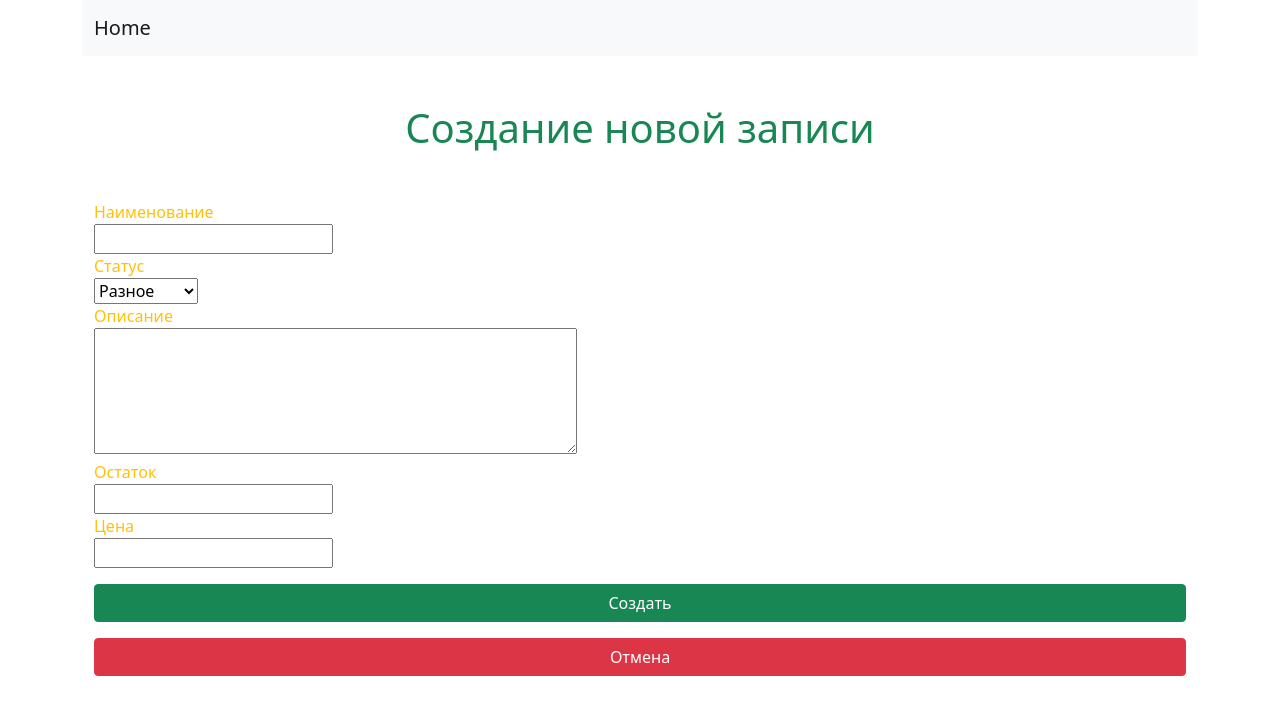
After one commit to romanov-kubanych/lab01, a Django app: page /product/add/ in a window 1280 px wide. The commit adds this page. Shown: the top 715 px of the page. Run offline with Django 4.2, Linux system fonts and the light colour scheme.

Commit message:
Реализовано создание записей

```diff
--- /dev/null
+++ b/webapp/forms.py
@@ -0,0 +1,26 @@
+from django import forms
+from django.forms import widgets
+
+from webapp.models import STATUS_CHOICES
+
+
+class ProductForm(forms.Form):
+    title = forms.CharField(max_length=100,
+                            required=True,
+                            label="Наименование",
+                            error_messages={"required": "Поле обязательно для заполнения",
+                                            "max_length": "Максимальная длина поля 100"})
+    category = forms.ChoiceField(required=True,
+                                 label="Статус",
+                                 choices=STATUS_CHOICES,
+                                 initial=STATUS_CHOICES[0][1],
+                                 error_messages={"required": "Поле обязательно для заполнения",
+                                                 "max_length": "Максимальная длина поля 100"}
+                                 )
+    description = forms.CharField(max_length=2000, required=True, label="Описание",
+                                  widget=widgets.Textarea(attrs={"rows": 5, "cols": 50}),
+                                  error_messages={"required": "Поле обязательно для заполнения",
+                                                  "max_length": "Максимальная длина поля 2000"})
+    balance = forms.IntegerField(min_value=0, required=True, label='Остаток',
+                                 error_messages={"required": "Поле обязательно для заполнения"})
+    price = forms.DecimalField(max_digits=7, decimal_places=2, label='Цена')
--- a/webapp/templates/base.html
+++ b/webapp/templates/base.html
@@ -22,7 +22,7 @@
           <ul class="navbar-nav">
             {% block nav %}
             <li class="nav-item">
-              <a class="nav-link" href='#'>Создать запись</a>
+              <a class="nav-link" href='{% url 'create_view' %}'>Создать запись</a>
             </li>
             {% endblock %}
           </ul>
--- /dev/null
+++ b/webapp/templates/partial/form.html
@@ -0,0 +1,19 @@
+{% csrf_token %}
+
+{% for error in form.non_field_errors %}
+   <p class="text-danger m-0">{{ error }}</p>
+{% endfor %}
+
+<div class="mb-3">
+  {% for field in form %}
+    <div class='text-warning'>
+    <p class="m-0"><label for="{{ field.id_for_label }}">{{ field.label }}</label></p>
+    {% for error in field.errors %}
+        <p class="text-danger m-0">{{ error }}</p>
+    {% endfor %}
+    {{ field }}
+    </div>
+{% endfor %}
+</div>
+
+<input class="btn btn-success w-100" type="submit" value="{{ button_text }}"/>
--- /dev/null
+++ b/webapp/templates/product_create.html
@@ -0,0 +1,25 @@
+{% extends 'base.html' %}
+
+{% block title %}
+    Создание новой записи
+{% endblock %}
+
+{% block nav %}
+
+{% endblock %}
+
+{% block  content %}
+<div class="container">
+        <div class="text-center my-5">
+            <h1 class="text-success">Создание новой записи</h1>
+        </div>
+        <div>
+            <form method="post">
+                {% include 'partial/form.html' with button_text='Создать' %}
+            </form>
+        </div>
+        <div class="my-3">
+            <a class="btn btn-danger w-100" href={% url 'index_view' %}>Отмена</a>
+        </div>
+    </div>
+{% endblock %}
--- a/webapp/templates/product_view.html
+++ b/webapp/templates/product_view.html
@@ -6,7 +6,7 @@ Product {{ product.pk }}
 
 {% block nav %}
     <li class="nav-item">
-        <a class="nav-link" href='#'>Создать запись</a>
+        <a class="nav-link" href='{% url 'create_view' %}'>Создать запись</a>
     </li>
     <li class="nav-item">
         <a class="nav-link" href='#'>Редактировать запись</a>
--- a/webapp/urls.py
+++ b/webapp/urls.py
@@ -1,8 +1,9 @@
 from django.urls import path
 
-from webapp.views import index_view, product_view
+from webapp.views import index_view, product_view, create_view
 
 urlpatterns = [
     path('', index_view, name="index_view"),
-    path('product/<int:pk>/', product_view, name='product_view')
+    path('product/<int:pk>/', product_view, name='product_view'),
+    path('product/add/', create_view, name='create_view')
 ]
--- a/webapp/views.py
+++ b/webapp/views.py
@@ -1,5 +1,6 @@
 from django.shortcuts import render, redirect, get_object_or_404
 
+from webapp.forms import ProductForm
 from webapp.models import Product
 
 
@@ -10,5 +11,25 @@ def index_view(request):
 
 def product_view(request, pk):
     product = get_object_or_404(Product, pk=pk)
+    return render(request, 'product_view.html', {'product': product})
 
-    return render(request, 'product_view.html', {'product': product})
+
+def create_view(request):
+    if request.method == 'GET':
+        form = ProductForm()
+        return render(request, 'product_create.html', {"form": form})
+    else:
+        form = ProductForm(data=request.POST)
+        if form.is_valid():
+            title = form.cleaned_data.get('title')
+            description = form.cleaned_data.get('description')
+            category = form.cleaned_data.get('category')
+            balance = form.cleaned_data.get('balance')
+            price = form.cleaned_data.get('price')
+            new_task = Product.objects.create(title=title,
+                                              description=description,
+                                              category=category,
+                                              balance=balance,
+                                              price=price)
+            return redirect('product_view', pk=new_task.pk)
+        return render(request, 'product_create.html', {"form": form})
```
